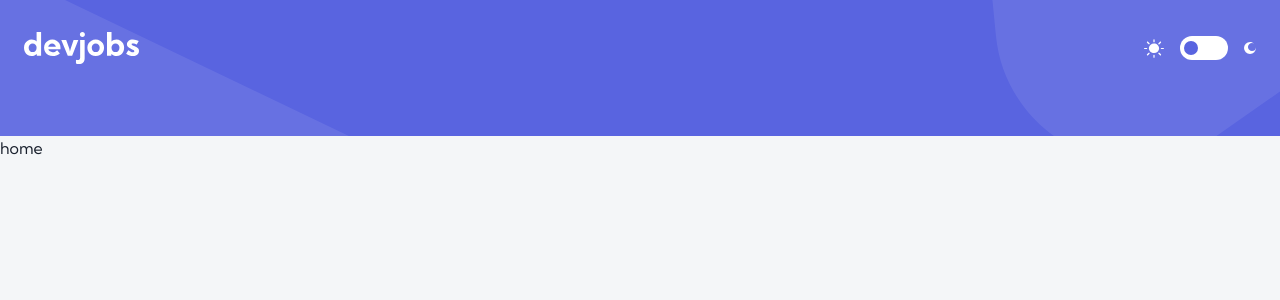
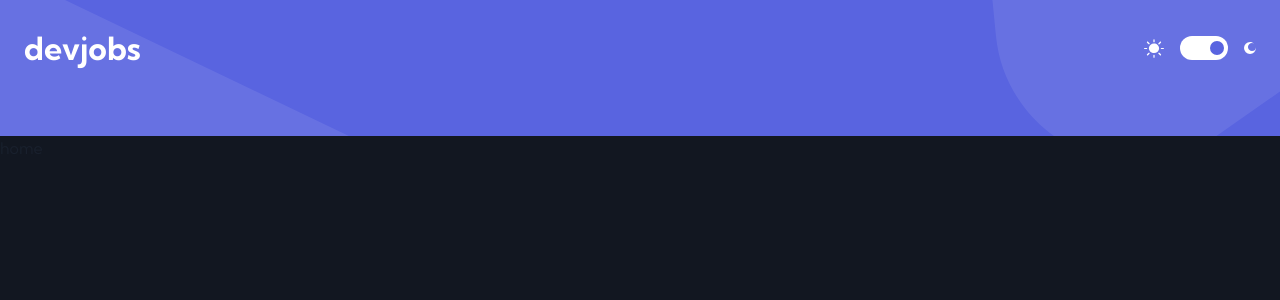
Before and after one commit to AlexanderMelox/devjobs, a React (Create React App) app: page / in a window 1280 px wide. Shown: the top 300 px of the page. Built offline with nearby package versions, Linux system fonts and the light colour scheme.

Commit message:
added logo as text and added initial color mode to config

```diff
--- a/src/components/header/Logo.tsx
+++ b/src/components/header/Logo.tsx
@@ -1,12 +1,19 @@
 import React from 'react';
-import { Link, Image } from '@chakra-ui/react';
+import { Link, Text } from '@chakra-ui/react';
 import { Link as RouterLink } from 'react-router-dom';
 import logo from '../../assets/desktop/logo.svg';
 
 const Logo = () => {
   return (
-    <Link as={RouterLink} to="/" color="secondary.white">
-      <Image src={logo} alt="devjobs" />
+    <Link
+      as={RouterLink}
+      to="/"
+      color="secondary.white"
+      _hover={{ textDecoration: 'none' }}
+    >
+      <Text fontSize="3.2rem" fontWeight="bold">
+        devjobs
+      </Text>
     </Link>
   );
 };
--- a/src/theme.ts
+++ b/src/theme.ts
@@ -62,6 +62,7 @@ const theme = {
   },
   config: {
     useSystemColorMode: false,
+    initialColorMode: 'dark',
   },
 };
 
```
